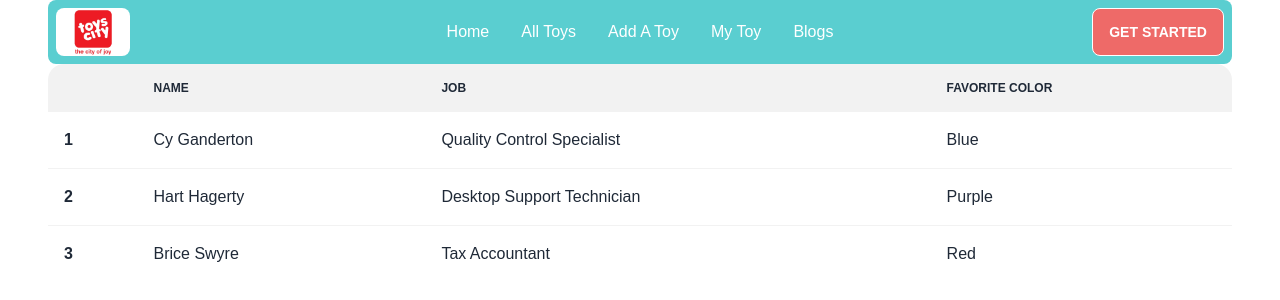
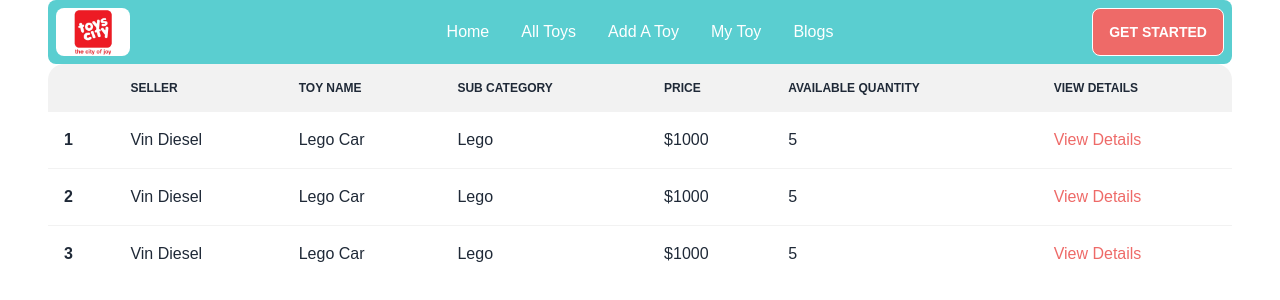
Before and after one commit to utshobarua10/MERN-toy-city-client, a React (Vite) app: page /allToys in a window 1280 px wide. Shown: the top 300 px of the page. Built offline with nearby package versions, Linux system fonts and the light colour scheme; a web font is replaced by a local one.

Commit message:
added all login signup

```diff
--- a/src/Pages/Home/Categories/Categories.jsx
+++ b/src/Pages/Home/Categories/Categories.jsx
@@ -4,6 +4,7 @@ import 'react-tabs/style/react-tabs.css';
 import lego from '../../../assets/Images/lego.jpg'
 import Rating from 'react-rating';
 import { BsMoonStarsFill,BsMoonStars } from 'react-icons/bs';
+import { Link } from 'react-router-dom';
 
 
 
@@ -39,7 +40,7 @@ const Categories = () => {
 
 
                             <div className="card-actions">
-                                <button className="btn btn-warning">Buy Now</button>
+                                <Link to='/viewDetails'><button className="btn btn-outline btn-warning">View Details</button></Link>
                             </div>
                         </div>
                     </div>
@@ -65,7 +66,7 @@ const Categories = () => {
 
 
                             <div className="card-actions">
-                                <button className="btn btn-warning">Buy Now</button>
+                                <Link to='/viewDetails'><button className="btn btn-outline btn-warning">View Details</button></Link>
                             </div>
                         </div>
                     </div>
@@ -91,7 +92,7 @@ const Categories = () => {
 
 
                             <div className="card-actions">
-                                <button className="btn btn-warning">Buy Now</button>
+                                <Link to='/viewDetails'><button className="btn btn-outline btn-warning">View Details</button></Link>
                             </div>
                         </div>
                     </div>
@@ -118,7 +119,7 @@ const Categories = () => {
 
 
                             <div className="card-actions">
-                                <button className="btn btn-warning">Buy Now</button>
+                                <Link to='/viewDetails'><button className="btn btn-outline btn-warning">View Details</button></Link>
                             </div>
                         </div>
                     </div>
--- /dev/null
+++ b/src/Pages/Home/Login/Login.jsx
@@ -0,0 +1,51 @@
+import React from 'react';
+
+const Login = () => {
+    return (
+        <div>
+             <div className="hero min-h-screen bg-base-200">
+                <div className="hero-content flex-col lg:flex-row-reverse ">
+                    <div className="text-center lg:text-left w-1/2">
+                        <h1 className="text-5xl font-bold">Login Now!</h1>
+                        <p className="py-6">Provident cupiditate voluptatem et in. Quaerat fugiat ut assumenda excepturi exercitationem quasi. In deleniti eaque aut repudiandae et a id nisi.</p>
+                    </div>
+                    <div className="card flex-shrink-0 w-1/2 max-w-sm shadow-2xl  bg-base-100">
+                        <div className="card-body ">
+
+
+
+                            <div className="form-control">
+                                <label className="label">
+                                    <span className="label-text">Email</span>
+                                </label>
+                                <input type="text" placeholder="email" className="input input-bordered" />
+                            </div>
+
+
+
+
+                            <div className="form-control">
+                                <label className="label">
+                                    <span className="label-text">Password</span>
+                                </label>
+                                <input type="text" placeholder="password" className="input input-bordered" />
+                                <label className="label">
+                                    <a href="#" className="label-text-alt link link-hover">Forgot password?</a>
+                                </label>
+                            </div>
+
+
+
+
+                            <div className="form-control mt-6">
+                                <button className="btn btn-primary bg-pink border-none">Log In</button>
+                            </div>
+                        </div>
+                    </div>
+                </div>
+            </div>
+        </div>
+    );
+};
+
+export default Login;
--- a/src/Pages/Home/Table/Table.jsx
+++ b/src/Pages/Home/Table/Table.jsx
@@ -1,4 +1,5 @@
 import React from 'react';
+import { Link } from 'react-router-dom';
 
 const Table = () => {
     return (
@@ -9,32 +10,43 @@ const Table = () => {
                     <thead>
                         <tr>
                             <th></th>
-                            <th>Name</th>
-                            <th>Job</th>
-                            <th>Favorite Color</th>
+                            <th>Seller</th>
+                            <th>Toy Name</th>
+                            <th>Sub Category</th>
+                            <th>Price</th>
+                            <th>Available Quantity</th>
+                            <th>View Details</th>
                         </tr>
                     </thead>
                     <tbody>
                         {/* row 1 */}
                         <tr>
                             <th>1</th>
-                            <td>Cy Ganderton</td>
-                            <td>Quality Control Specialist</td>
-                            <td>Blue</td>
+                            <td>Vin Diesel</td>
+                            <td>Lego Car</td>
+                            <td>Lego</td>
+                            <td>$1000 </td>
+                            <td>  5 </td>
+                            <td className='text-pink'><Link to='/viewDetails'>View Details</Link></td>
                         </tr>
                         {/* row 2 */}
                         <tr>
                             <th>2</th>
-                            <td>Hart Hagerty</td>
-                            <td>Desktop Support Technician</td>
-                            <td>Purple</td>
+                            <td>Vin Diesel</td>
+                            <td>Lego Car</td>
+                            <td>Lego</td>
+                            <td>$1000 </td>
+                            <td>5 </td>
+                            <td className='text-pink'><Link to='/viewDetails'>View Details</Link></td>
                         </tr>
                         {/* row 3 */}
                         <tr>
-                            <th>3</th>
-                            <td>Brice Swyre</td>
-                            <td>Tax Accountant</td>
-                            <td>Red</td>
+                            <th>3</th>                            <td>Vin Diesel</td>
+                            <td>Lego Car</td>
+                            <td>Lego</td>
+                            <td>$1000 </td>
+                            <td>5 </td>
+                            <td className='text-pink'><Link to='/viewDetails'>View Details</Link></td>
                         </tr>
                     </tbody>
                 </table>
--- /dev/null
+++ b/src/Pages/Home/ViewDetails/ViewDetails.jsx
@@ -0,0 +1,33 @@
+import React from 'react';
+import lego from '../../../assets/Images/lego.jpg'
+const ViewDetails = () => {
+    return (
+        <div>
+            {/* Modals start */}
+            <input type="checkbox" id="my-modal-5" className="modal-toggle" />
+            <div className="modal">
+                <div className="modal-box w-11/12 max-w-5xl">
+                    <h3 className="font-bold text-lg">Details Of The Product</h3>
+                    <p className="py-4">Lorem ipsum dolor sit amet consectetur adipisicing elit. Nisi, facere?</p>
+                    <div className="modal-action">
+                        <label htmlFor="my-modal-5" className="btn">Close</label>
+                    </div>
+                </div>
+            </div>
+            {/* Modal Ends */}
+            <div className="card card-side bg-base-100 shadow-xl">
+                <figure><img src={lego} className='w-1/2 border' alt="Movie" /></figure>
+                <div className="card-body">
+                    <h2 className="card-title">New movie is released!</h2>
+                    <p>Click the button to watch on Jetflix app.</p>
+                    <div className="card-actions justify-start">
+                        {/* <button className="btn btn-outline" htmlFor="my-modal-5">Click Here to See Full Details</button> */}
+                        <label htmlFor="my-modal-5" className="btn btn-outline">Click Here to See Full Details</label>
+                    </div>
+                </div>
+            </div>
+        </div>
+    );
+};
+
+export default ViewDetails;
--- a/src/Pages/Layout/Navbar/Navbar.jsx
+++ b/src/Pages/Layout/Navbar/Navbar.jsx
@@ -5,7 +5,7 @@ import logo from '../../../assets/Images/logo.jpg'
 const Navbar = () => {
 
     const navItems = <>
-    <Link to='/home'><li><a className='text-white'>Home</a></li></Link>
+    <Link to='/'><li><a className='text-white'>Home</a></li></Link>
     <Link to='/allToys'><li> <a className='text-white'>All Toys</a> </li></Link>
     <Link to='/addToy'><li> <a className='text-white'> Add A Toy</a></li></Link>
     <Link to='/myToy'><li> <a className='text-white'> My Toy</a></li></Link>
```
Also changed, not shown: src/Pages/SignUp/SignUp.jsx (added, +90 -0 lines), src/Router/router.jsx (+15 -0 lines).
